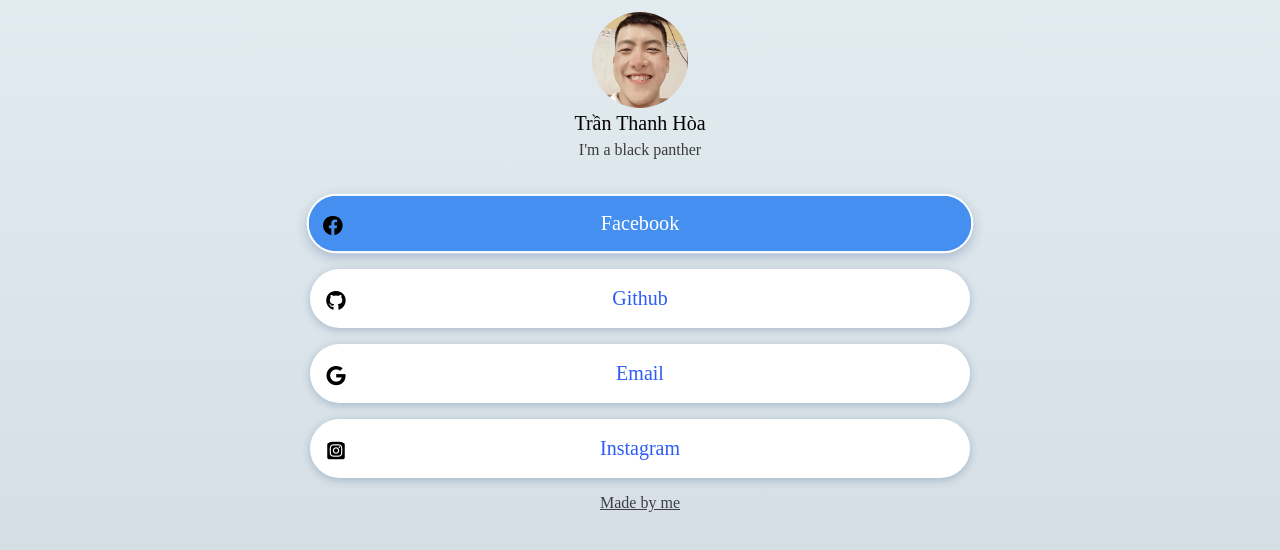
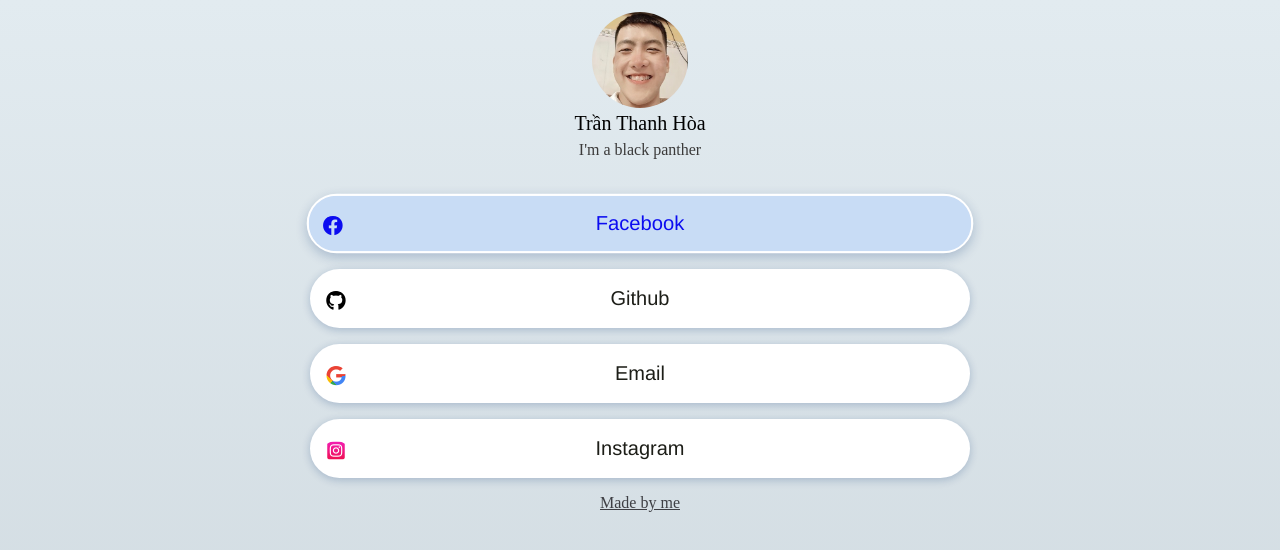
Before and after one commit to thanhhoax701/thanhhoax701.github.io, a plain HTML site: page index.html in a window 1280 px wide. In both pictures the pointer is over the link "Facebook". Drawn offline with Linux system fonts and the light colour scheme.

Commit message:
color-icon

```diff
--- a/assets/css/style.css
+++ b/assets/css/style.css
@@ -153,7 +153,7 @@
 .email,
 .instagram {
     font-size: 20px;
-    color: #2c5bf7;
+    color: #1d1e18;
     border: none;
     text-align: center;
     cursor: pointer;
@@ -164,26 +164,27 @@
     padding: 16px 20px;
     overflow: hidden;
     transition: all 0.5s linear;
+    font-family: 'Franklin Gothic Medium', 'Arial Narrow', Arial, sans-serif;
 }
 
 .facebook:hover {
-    background-color: #458ff0;
-    color: #fff;
+    background-color: #c8dcf5;
+    color: #0c0cf0;
 }
 
 .github:hover {
-    background-color: #3e3f44;
-    color: #fff;
+    background-color: #c8dcf5;
+    color: #000;
 }
 
 .email:hover {
-    background-color: #ee9571;
-    color: #fff;
+    background-color: #c8dcf5;
+    color: #e71b2c;
 }
 
 .instagram:hover {
-    background-color: #a0056c;
-    color: #fff;
+    background-color: #c8dcf5;
+    color: #aa0658;
 }
 
 .facebook i,
@@ -202,8 +203,7 @@
     color: #000;
 }
 
-
-/* .fa-facebook {
+.fa-facebook {
     background: #0c0cf0;
     -webkit-background-clip: text;
     background-clip: text;
@@ -225,7 +225,7 @@
     background-clip: text;
     color: transparent;
     -webkit-text-fill-color: transparent;
-} */
+}
 
 
 /* Phần footer */
```
